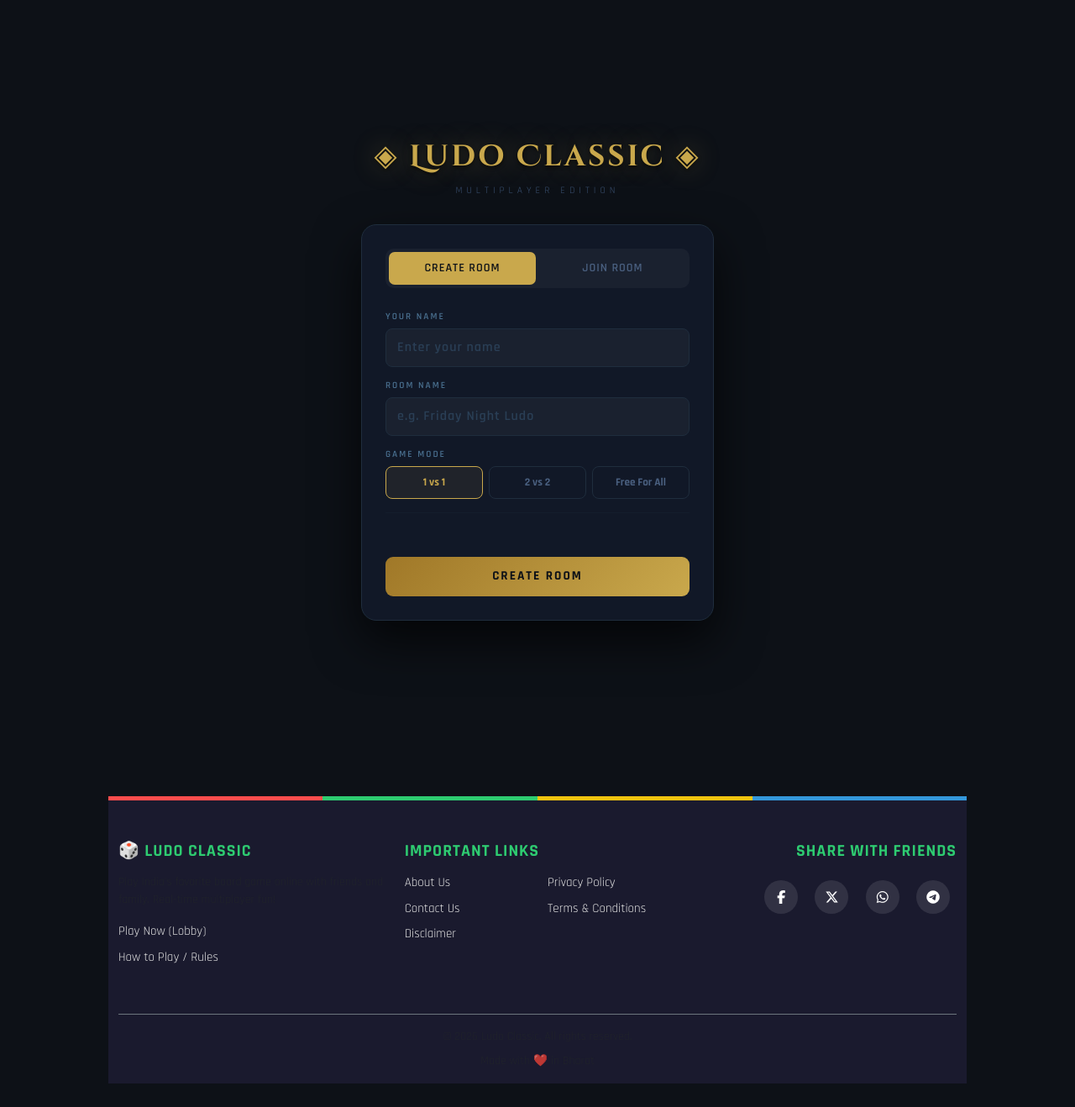
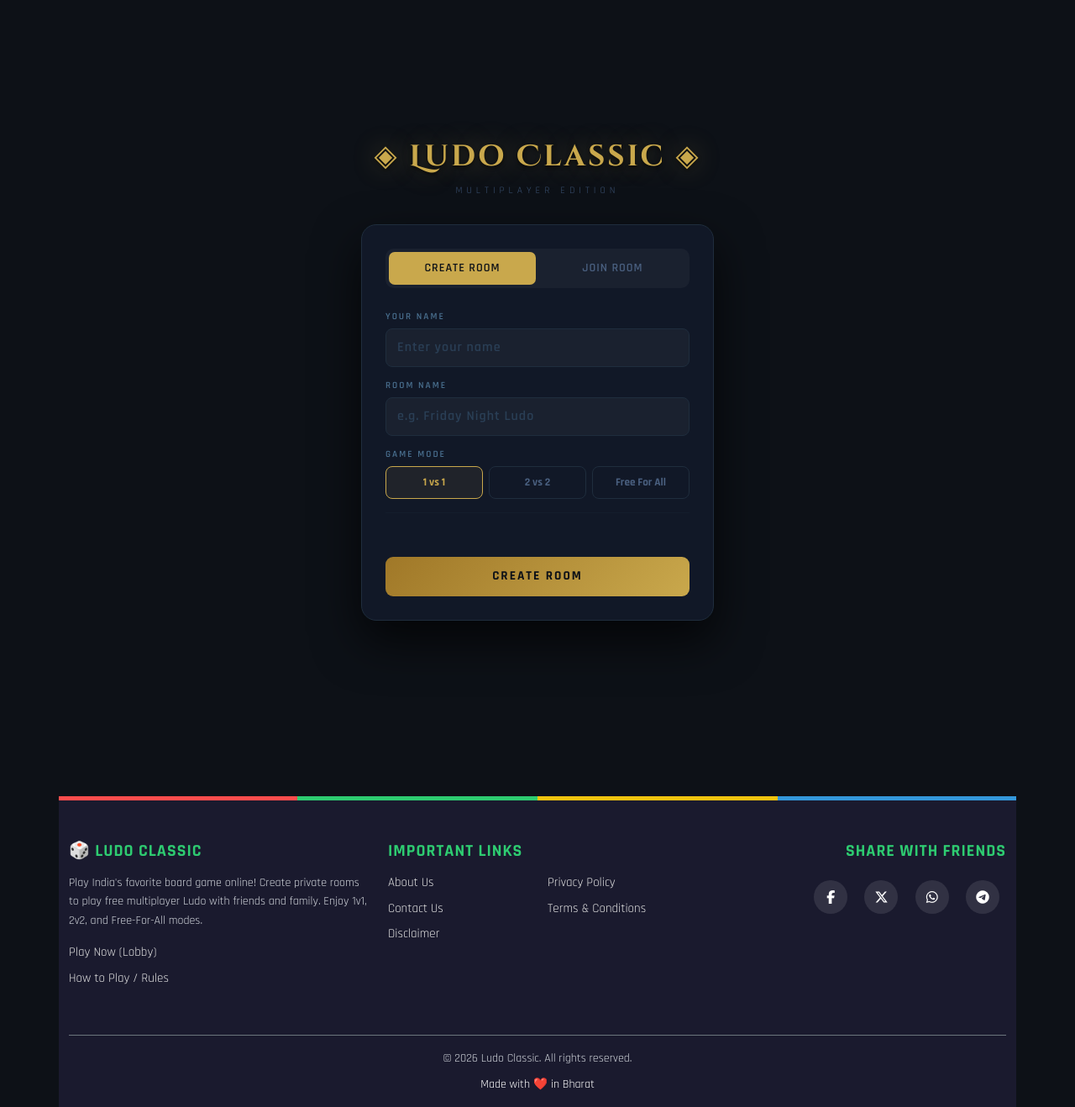
Before and after one commit to ludo-classic/ludo-classic.github.io, a Jekyll site: the page built from index.html, in a window 1280 px wide. Shown: the whole page at 84% size. Built offline with Jekyll 4.4.1, drawn with Linux system fonts in a browser that asks for light colours; comment, search, counter and statistics services are not loaded; before the commit the page ends 1290 px from its top, so only the background shows below that.

Commit message:
Update footer.html

```diff
--- a/_includes/footer.html
+++ b/_includes/footer.html
@@ -33,7 +33,6 @@
   }
   .ludo-social-icons a:hover {
     background-color: #3498db;
-
     color: #fff;
     transform: translateY(-3px);
   }
@@ -44,21 +43,23 @@
     text-transform: uppercase;
     letter-spacing: 1px;
   }
+  .footer-text-light {
+    color: #d1d5db;
+    line-height: 1.6;
+  }
 </style>
 
 <footer class="ludo-footer mt-5 pt-5 pb-3">
   <div class="container">
     <div class="row">
 
-      <!-- Game & General Links -->
       <div class="col-md-4 mb-4">
         <h5 class="footer-heading">🎲 Ludo Classic</h5>
-        <p class="small text-muted mb-3">Play India's favorite board game online with friends and family. Real-time multiplayer fun!</p>
+        <p class="small footer-text-light mb-3">Play India's favorite board game online! Create private rooms to play free multiplayer Ludo with friends and family. Enjoy 1v1, 2v2, and Free-For-All modes.</p>
         <a href="/" class="ludo-footer-link">Play Now (Lobby)</a>
         <a href="/rules.html" class="ludo-footer-link">How to Play / Rules</a>
       </div>
 
-      <!-- Important Pages -->
       <div class="col-md-4 mb-4">
         <h5 class="footer-heading">Important Links</h5>
         <div class="row">
@@ -74,7 +75,6 @@
         </div>
       </div>
 
-      <!-- Social Share -->
       <div class="col-md-4 mb-4 d-flex flex-column align-items-md-end align-items-start">
         <h5 class="footer-heading">Share with Friends</h5>
         <div class="ludo-social-icons mt-2">
@@ -95,11 +95,10 @@
 
     </div>
 
-    <!-- Copyright Section -->
-    <div class="text-center mt-4 border-top border-secondary pt-3 small text-muted">
+    <div class="text-center mt-4 border-top border-secondary pt-3 small footer-text-light">
       &copy; <script>document.write(new Date().getFullYear())</script> Ludo Classic. All rights reserved.
       <br>
-      <span class="mt-2 d-inline-block">Made with ❤️ in Bharat</span>
+      <span class="mt-2 d-inline-block text-white">Made with ❤️ in Bharat</span>
     </div>
   </div>
 </footer>
```
